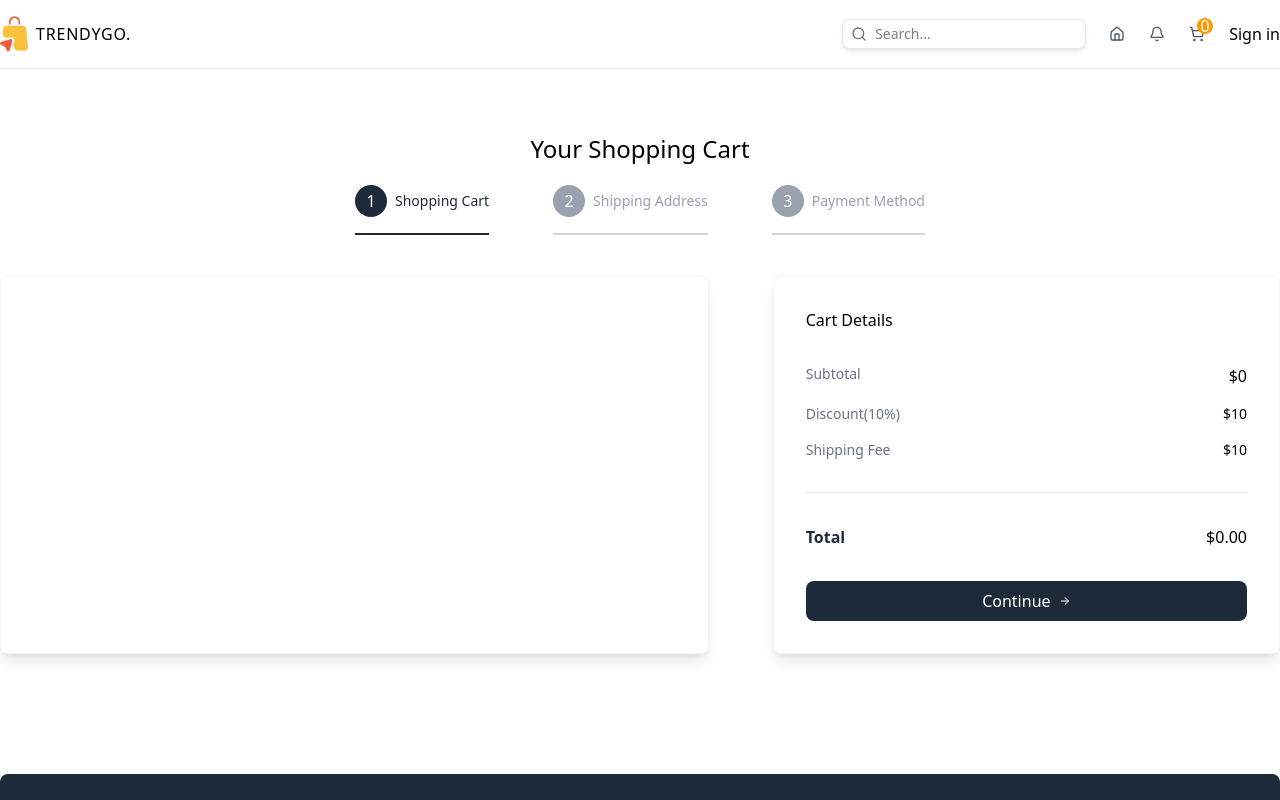
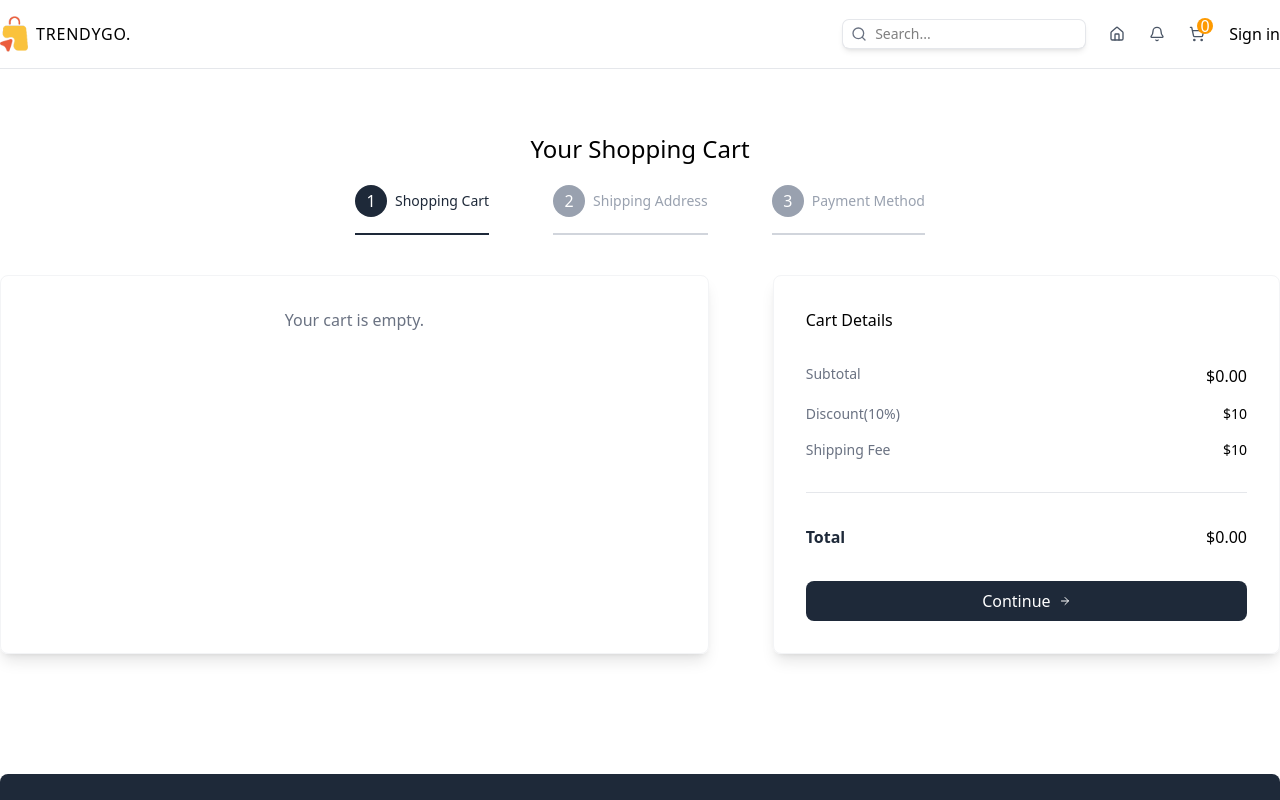
Before and after one commit to abrarjahinayat/TRENDYGO-Where-Style-Meets-You, a Next.js app: page /cart in a window 1280 px wide. Shown: the top 800 px of the page. Built offline with nearby package versions, Linux system fonts and the light colour scheme.

Commit message:
shopping cart update button added and delete function done

```diff
--- a/src/app/components/CartContent.jsx
+++ b/src/app/components/CartContent.jsx
@@ -8,7 +8,10 @@ import { useRouter, useSearchParams } from "next/navigation";
 import React, { useState } from "react";
 import { useSelector } from "react-redux";
 import { useDispatch } from "react-redux";
-import { removeFromCart,updateQuantity,clearCart } from "@/redux/cartSlice";
+import { removeFromCart, updateQuantity, clearCart } from "@/redux/cartSlice";
+import { MinusSquare } from "lucide-react";
+import { Minus } from "lucide-react";
+import { Plus } from "lucide-react";
 
 const steps = [
   { id: 1, title: "Shopping Cart" },
@@ -16,50 +19,50 @@ const steps = [
   { id: 3, title: "Payment Method" },
 ];
 
-const cartItems = [
-  {
-    id: 1,
-    name: "Adidas CoreFit T-Shirt",
-    shortDescription: "Lorem ipsum dolor sit amet...",
-    description: "Lorem ipsum dolor sit amet...",
-    price: 39.9,
-    sizes: ["s", "m", "l", "xl", "xxl"],
-    colors: ["gray", "purple", "green"],
-    images: { gray: "/products/1g.png", purple: "/products/1p.png", green: "/products/1gr.png" },
-    quantity: 1,
-    selectedSize: "m",
-    selectedColor: "gray",
-  },
-  {
-    id: 2,
-    name: "Puma Ultra Warm Zip",
-    shortDescription: "Lorem ipsum dolor sit amet...",
-    description: "Lorem ipsum dolor sit amet...",
-    price: 59.9,
-    sizes: ["s", "m", "l", "xl"],
-    colors: ["gray", "green"],
-    images: { gray: "/products/2g.png", green: "/products/2gr.png" },
-    quantity: 1,
-    selectedSize: "l",
-    selectedColor: "gray",
-  },
-  {
-    id: 3,
-    name: "Nike Air Essentials Pullover",
-    shortDescription: "Lorem ipsum dolor sit amet...",
-    description: "Lorem ipsum dolor sit amet...",
-    price: 69.9,
-    sizes: ["s", "m", "l"],
-    colors: ["green", "blue", "black"],
-    images: { green: "/products/3gr.png", blue: "/products/3b.png", black: "/products/3bl.png" },
-    quantity: 1,
-    selectedSize: "l",
-    selectedColor: "black",
-  },
-];
+// const cartItems = [
+//   {
+//     id: 1,
+//     name: "Adidas CoreFit T-Shirt",
+//     shortDescription: "Lorem ipsum dolor sit amet...",
+//     description: "Lorem ipsum dolor sit amet...",
+//     price: 39.9,
+//     sizes: ["s", "m", "l", "xl", "xxl"],
+//     colors: ["gray", "purple", "green"],
+//     images: { gray: "/products/1g.png", purple: "/products/1p.png", green: "/products/1gr.png" },
+//     quantity: 1,
+//     selectedSize: "m",
+//     selectedColor: "gray",
+//   },
+//   {
+//     id: 2,
+//     name: "Puma Ultra Warm Zip",
+//     shortDescription: "Lorem ipsum dolor sit amet...",
+//     description: "Lorem ipsum dolor sit amet...",
+//     price: 59.9,
+//     sizes: ["s", "m", "l", "xl"],
+//     colors: ["gray", "green"],
+//     images: { gray: "/products/2g.png", green: "/products/2gr.png" },
+//     quantity: 1,
+//     selectedSize: "l",
+//     selectedColor: "gray",
+//   },
+//   {
+//     id: 3,
+//     name: "Nike Air Essentials Pullover",
+//     shortDescription: "Lorem ipsum dolor sit amet...",
+//     description: "Lorem ipsum dolor sit amet...",
+//     price: 69.9,
+//     sizes: ["s", "m", "l"],
+//     colors: ["green", "blue", "black"],
+//     images: { green: "/products/3gr.png", blue: "/products/3b.png", black: "/products/3bl.png" },
+//     quantity: 1,
+//     selectedSize: "l",
+//     selectedColor: "black",
+//   },
+// ];
 
 export default function CartContent() {
-  const {cartItems} = useSelector(state => state.cart)
+  const { cartItems } = useSelector((state) => state.cart);
   const dispatch = useDispatch();
   const searchParams = useSearchParams();
   const router = useRouter();
@@ -101,10 +104,13 @@ export default function CartContent() {
       </div>
 
       {/* STEPS AND DETAILS */}
+      {/* STEPS AND DETAILS */}
       <div className="w-full flex flex-col lg:flex-row gap-16 py-10">
         {/* STEPS */}
         <div className="w-full lg:w-7/12 shadow-lg border-1 border-gray-100 p-8 rounded-lg flex flex-col gap-8">
-          {activeStep === 1 ? (
+          {cartItems.length === 0 ? (
+            <p className="text-center text-gray-500">Your cart is empty.</p>
+          ) : activeStep === 1 ? (
             cartItems.map((item) => (
               <div className="flex items-center justify-between" key={item.id}>
                 <div className="flex gap-8">
@@ -120,16 +126,62 @@ export default function CartContent() {
                   <div className="flex flex-col justify-between">
                     <div className="flex flex-col gap-1">
                       <p className="text-sm font-medium">{item.name}</p>
-                      <p className="text-xs text-gray-500">Quantity: {item.quantity}</p>
+
+                      <p className="text-xs text-gray-500">
+                        Quantity: {item.quantity}
+                      </p>
                       <p className="text-xs text-gray-500">Size: {item.size}</p>
-                      <p className="text-xs text-gray-500">Color: {item.color}</p>
+                      <p className="text-xs text-gray-500">
+                        Color: {item.color}
+                      </p>
                     </div>
                     <p className="font-medium">${item.price.toFixed(2)}</p>
                   </div>
                 </div>
-                <button className="w-8 h-8 rounded-full bg-red-100 hover:bg-red-200 transition-all duration-300 text-red-400 flex items-center justify-center cursor-pointer">
+                <div className="flex gap-5 items-center ">
+
+
+                      <div className="flex items-center gap-2">
+                        <button
+                          onClick={() =>
+                            item.quantity > 1 &&
+                            dispatch(
+                              updateQuantity({
+                                id: item.id,
+                                quantity: item.quantity - 1,
+                              })
+                            )
+                          }
+                          className="w-6 h-6 flex items-center justify-center bg-gray-200 rounded-full hover:bg-gray-300"
+                        >
+                          <Minus className="w-4 h-4 text-gray-600"/>
+                        </button>
+                        <span className="text-sm font-medium">
+                          {item.quantity}
+                        </span>
+                        <button
+                          onClick={() =>
+                            dispatch(
+                              updateQuantity({
+                                id: item.id,
+                                quantity: item.quantity + 1,
+                              })
+                            )
+                          }
+                          className="w-6 h-6 flex items-center justify-center bg-gray-200 rounded-full hover:bg-gray-300"
+                        >
+                          <Plus className="w-4 h-4 text-gray-600"/>
+                        </button>
+                      </div>
+
+                <button
+                  onClick={() => dispatch(removeFromCart(item.id))}
+                  className="w-8 h-8 rounded-full bg-red-100 hover:bg-red-200 transition-all duration-300 text-red-400 flex items-center justify-center cursor-pointer"
+                >
                   <Trash2 className="w-4 h-4" />
                 </button>
+
+                </div>
               </div>
             ))
           ) : activeStep === 2 ? (
@@ -137,7 +189,9 @@ export default function CartContent() {
           ) : activeStep === 3 ? (
             <PaymentForm />
           ) : (
-            <p className="text-sm text-gray-500">Please fill in the shipping form to Continue.</p>
+            <p className="text-sm text-gray-500">
+              Please fill in the shipping form to Continue.
+            </p>
           )}
         </div>
 
@@ -152,7 +206,7 @@ export default function CartContent() {
                 {cartItems.reduce(
                   (total, item) => total + item.price * item.quantity,
                   0
-                )}
+                ).toFixed(2)}
               </p>
             </div>
             <div className="flex justify-between text-sm">
```
